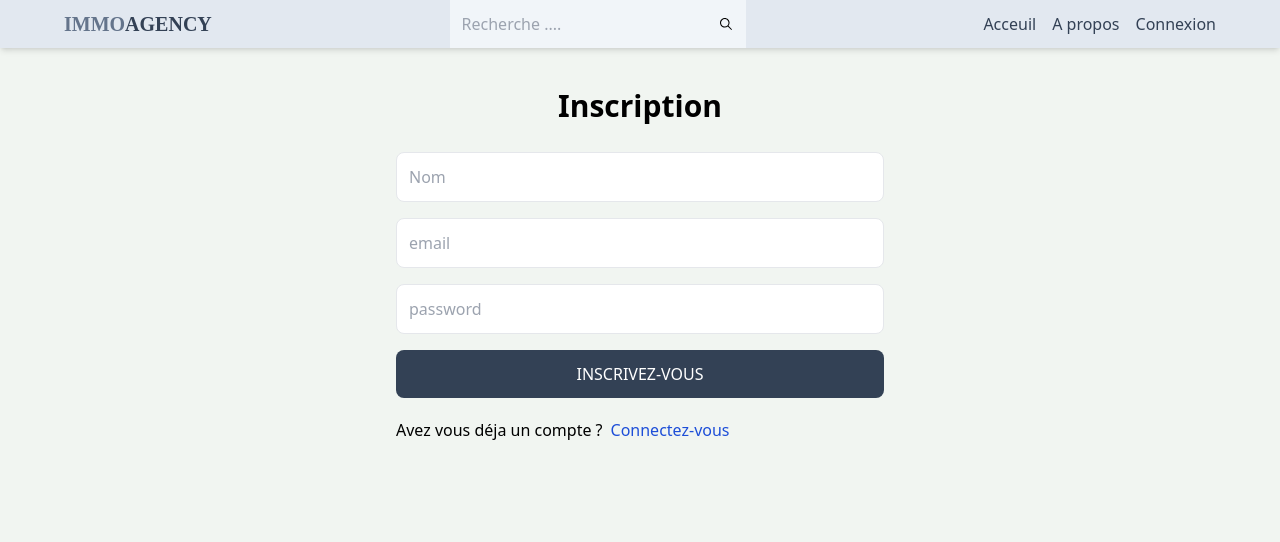
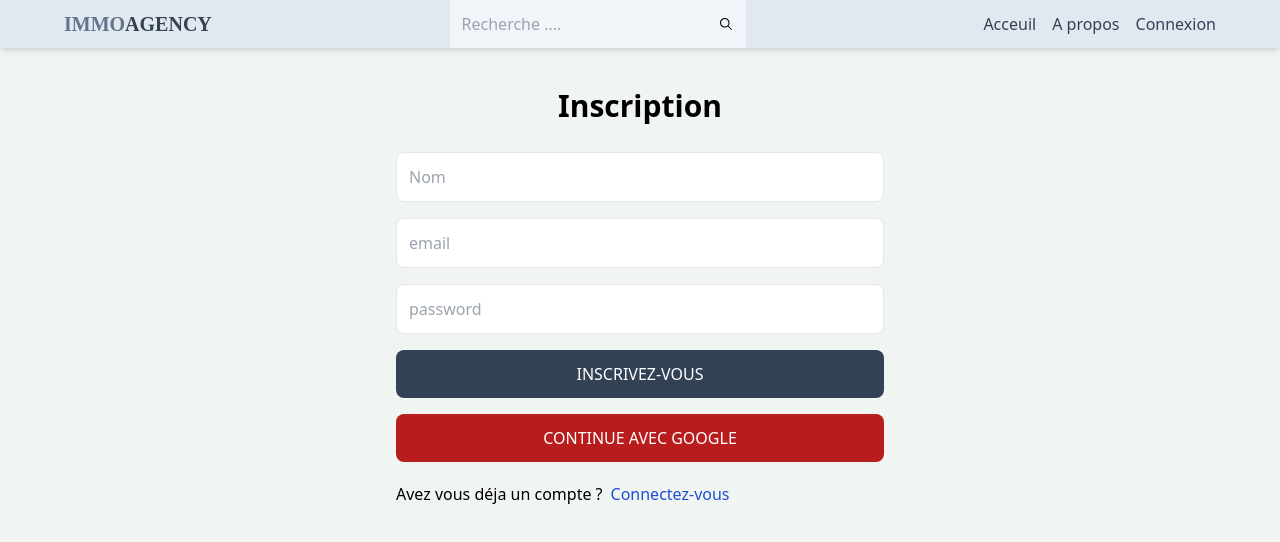
Before and after one commit to amel252/Projet-react-immobilier, a React (Vite) app in the folder front-end/: page /sign-up in a window 1280 px wide. Shown: the top 542 px of the page. Built offline with nearby package versions, Linux system fonts and the light colour scheme; a web font is replaced by a local one.

Commit message:
connexion Google avec firebase

```diff
--- a/front-end/package.json
+++ b/front-end/package.json
@@ -11,6 +11,7 @@
   },
   "dependencies": {
     "@reduxjs/toolkit": "^2.8.2",
+    "firebase": "^11.9.0",
     "react": "^19.1.0",
     "react-dom": "^19.1.0",
     "react-icons": "^5.5.0",
--- /dev/null
+++ b/front-end/src/components/OAuth.jsx
@@ -0,0 +1,47 @@
+import { getAuth, GoogleAuthProvider, signInWithPopup } from "firebase/auth";
+import { app } from "../firebase";
+import { useNavigate } from "react-router-dom";
+import { useDispatch } from "react-redux";
+// import { signInSuccess } from "../redux/user/userSlice";
+
+export default function OAuth() {
+    const dispatch = useDispatch();
+    const navigate = useNavigate();
+
+    const handleGoogleClick = async () => {
+        try {
+            const provider = new GoogleAuthProvider();
+            const auth = getAuth(app);
+            const result = await signInWithPopup(auth, provider);
+            console.log(result);
+
+            // requette
+            const res = await fetch("/api/auth/google", {
+                method: "POST",
+                headers: {
+                    "Content-Type": "application/json",
+                },
+                body: JSON.stringify({
+                    name: result.user.displayName,
+                    email: result.user.email,
+                    photo: result.user.photoURL,
+                }),
+            });
+            //dispatch(signInSuccess(result.user)); // à activer si tu gères Redux
+            navigate("/"); // redirige vers accueil ou une autre page (chatgpt)
+        } catch (error) {
+            console.log("Tu ne peux pas te connecter avec google", error);
+        }
+    };
+
+    return (
+        <button
+            onClick={handleGoogleClick}
+            className="bg-red-700 text-white
+     p-3 rounded-lg uppercase hover:opacity-95"
+            type="button"
+        >
+            Continue avec google
+        </button>
+    );
+}
--- /dev/null
+++ b/front-end/src/firebase.js
@@ -0,0 +1,17 @@
+// Import the functions you need from the SDKs you need
+import { initializeApp } from "firebase/app";
+// TODO: Add SDKs for Firebase products that you want to use
+// https://firebase.google.com/docs/web/setup#available-libraries
+
+// Your web app's Firebase configuration
+const firebaseConfig = {
+    apiKey: "AIzaSyB4gAFnjEyYRFJOZppo4r5tUEtGwga9TKI",
+    authDomain: "mern-immobilier.firebaseapp.com",
+    projectId: "mern-immobilier",
+    storageBucket: "mern-immobilier.firebasestorage.app",
+    messagingSenderId: "685694308521",
+    appId: "1:685694308521:web:657e32198540126e4399b8",
+};
+
+// Initialize Firebase
+export const app = initializeApp(firebaseConfig);
--- a/front-end/src/pages/Signin.jsx
+++ b/front-end/src/pages/Signin.jsx
@@ -6,6 +6,7 @@
     signInSucces,
     signInFailure,
 } from "../redux/user/userSlice";
+import OAuth from "../components/OAuth.jsx";
 function Signin() {
     // pour rediriger l'utilisateur
 
@@ -71,6 +72,7 @@
                 <button className="bg-slate-700 text-white p-3 rounded-lg uppercase hover:opacity-95 disabled:opacity-80">
                     {loading ? "Loading ..." : "Connectez-Vous"}
                 </button>
+                <OAuth />
             </form>
             <div className="flex gap-2 mt-5">
                 <p>Avez vous un compte ?</p>
--- a/front-end/src/pages/Signup.jsx
+++ b/front-end/src/pages/Signup.jsx
@@ -1,5 +1,6 @@
 import { Link, useNavigate } from "react-router-dom";
 import { useState } from "react";
+import OAuth from "../components/OAuth.jsx";
 function Signup() {
     const navigate = useNavigate();
     // pour rediriger l'utilisateur
@@ -75,6 +76,7 @@
                 <button className="bg-slate-700 text-white p-3 rounded-lg uppercase hover:opacity-95 disabled:opacity-80">
                     Inscrivez-vous
                 </button>
+                <OAuth />
             </form>
             <div className="flex gap-2 mt-5">
                 <p>Avez vous déja un compte ?</p>
```
Also changed, not shown: 1 other file (tests, documents, lock files or other folders).
